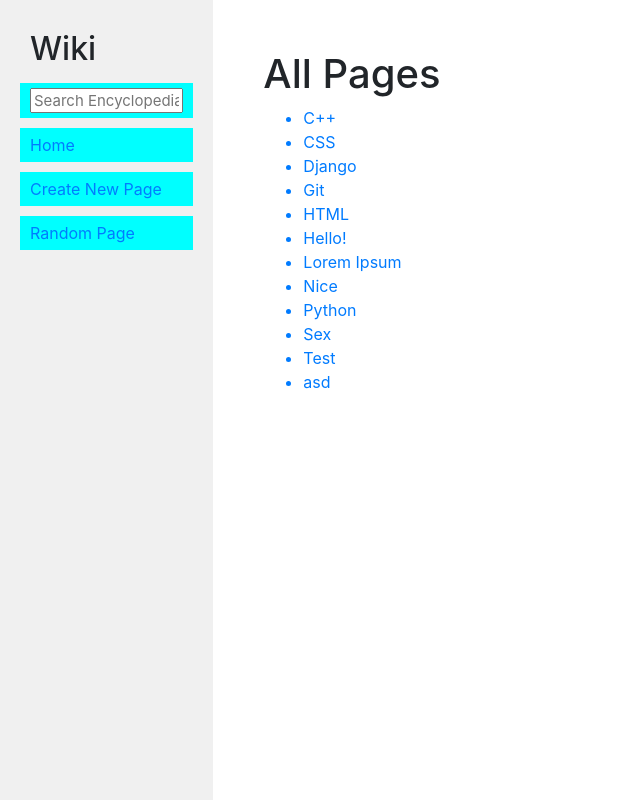
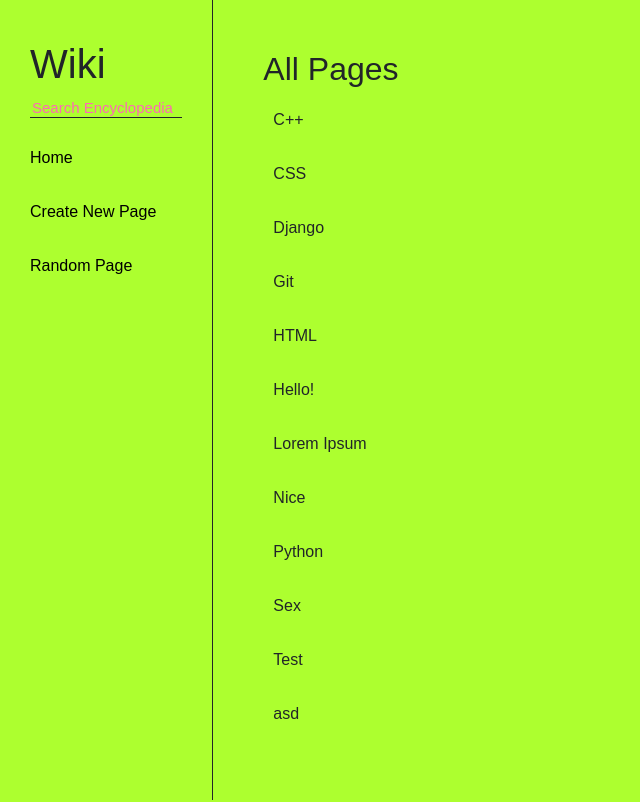
Before and after one commit to Asential/Viki, a Django app: page / in a window 1280 px wide. Shown: the whole page, without its empty margins (0-640 px from the left). Run offline with Django 3.2, Linux system fonts and the light colour scheme; some libraries are stand-ins or nearby versions.

Commit message:
CSS-Update-1
Made it look nice. Could give more effort.

```diff
--- a/encyclopedia/static/encyclopedia/styles.css
+++ b/encyclopedia/static/encyclopedia/styles.css
@@ -1,6 +1,7 @@
 body {
     margin: 0;
-    background-color: white;
+    background-color: greenyellow;
+    font-family: 'Montserrat', sans-serif;
 }
 
 code {
@@ -21,13 +22,30 @@ textarea {
 }
 
 .search {
+    transition: ease 0.3s;
+    color: inherit;
+    border: none;
+    border-bottom: 1px solid;
+    outline: none;
+    display: inline-block;
+    position: relative;
+    background-color: greenyellow;
     width: 100%;
     font-size: 15px;
     line-height: 15px;
 }
 
+.search::placeholder{
+    color: hotpink;
+}
+
+
+
+
+
+
 .sidebar {
-    background-color: #f0f0f0;
+    border-right: 0.5px solid;
     height: 100vh;
     padding: 20px;
 }
@@ -50,14 +68,63 @@ textarea {
     padding: 25px 30px;
 }
 
-.side, #wiki{
-    padding: 5px 10px;
+#wiki{
+    padding-top: 20px;
+    padding-left: 10px;
 }
 
 .side{
+    padding: 0px 10px;
+}
+
+.linkA{
+    display: block;
     margin: 10px 0px;
-    background-color: aqua;
+    padding: 10px 10px;
+    color: black;
+    transition: ease 0.3s;
+    background-color: greenyellow;
 }
+
+#list{
+    padding-inline-start: 0px;
+}
+
+.linkB{
+    transition: ease 0.3s;
+    color: inherit;
+    width: 100%;
+    display: block;
+    margin: 10px 0px;
+    padding: 10px 10px;
+    background-color: greenyellow;
+    position: relative;
+}
+
+.linkB:after{
+    content: '';
+    position: absolute;
+    width: 0; height: 3px;
+    display: block;
+    margin-top: 5px;
+    right: 0;
+    background: hotpink;
+    transition: width 0.5s ease;
+    -webkit-transition: width .5s ease;
+  }
+
+  .linkB:hover:after{
+    color: hotpink;
+    width: 100%;
+    left: 0;
+    background: hotpink;
+  }
+  .linkB:hover{
+      color: hotpink;
+  }
+
+
+
 
 #edit{
     margin: 30px 25px;
--- a/encyclopedia/templates/encyclopedia/index.html
+++ b/encyclopedia/templates/encyclopedia/index.html
@@ -6,11 +6,11 @@
 
 {% block body %}
 <div id="data">
-    <h1>All Pages</h1>
+    <h2>All Pages</h2>
 
-    <ul>
+    <ul id="list" style="list-style: none">
         {% for entry in entries %}
-            <a href="{% url 'entry' entry %}"><li>{{ entry }}</li></a>
+            <a class="linkB" style="text-decoration: none;" href="{% url 'entry' entry %}"><li>{{ entry }}</li></a>
         {% endfor %}
     </ul>
 </div>
--- a/encyclopedia/templates/encyclopedia/layout.html
+++ b/encyclopedia/templates/encyclopedia/layout.html
@@ -11,20 +11,16 @@
     <body>
         <div class="row" style="margin-left: 0; margin-right: 0;">
             <div class="sidebar col-lg-2 col-md-3">
-                <h2 id="wiki">Wiki</h2>
+                <h1 id="wiki">Wiki</h1>
+                <div class="form-group">
                 <form class="side" action="{% url 'search' %}" method="POST">
                     {% csrf_token %}
-                    <input class="search" type="text" name="query" placeholder="Search Encyclopedia">
+                    <input class="search" class="form-group" type="text" name="query" placeholder="Search Encyclopedia">
                 </form>
-                <div class="side">
-                    <a href="{% url 'index' %}">Home</a>
                 </div>
-                <div class="side">
-                    <a href="{% url 'new' %}">Create New Page</a>
-                </div>
-                <div class="side">
-                    <a href="{% url 'random' %}">Random Page</a>
-                </div>
+                    <a class="linkA" style="text-decoration: none;" href="{% url 'index' %}">Home</a>
+                    <a class="linkA" style="text-decoration: none;" href="{% url 'new' %}">Create New Page</a>
+                    <a class="linkA" style="text-decoration: none;" href="{% url 'random' %}">Random Page</a>
                 {% block nav %}
                 {% endblock %}
             </div>
```
